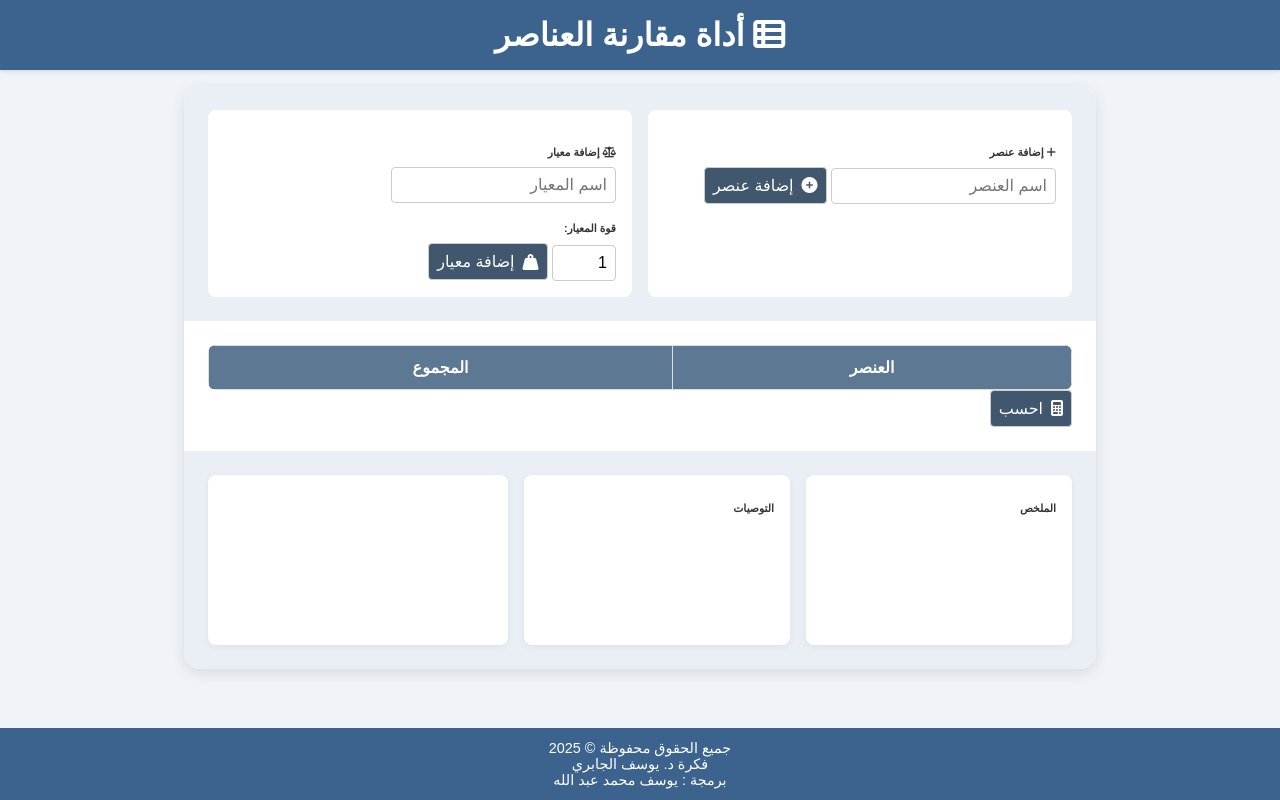
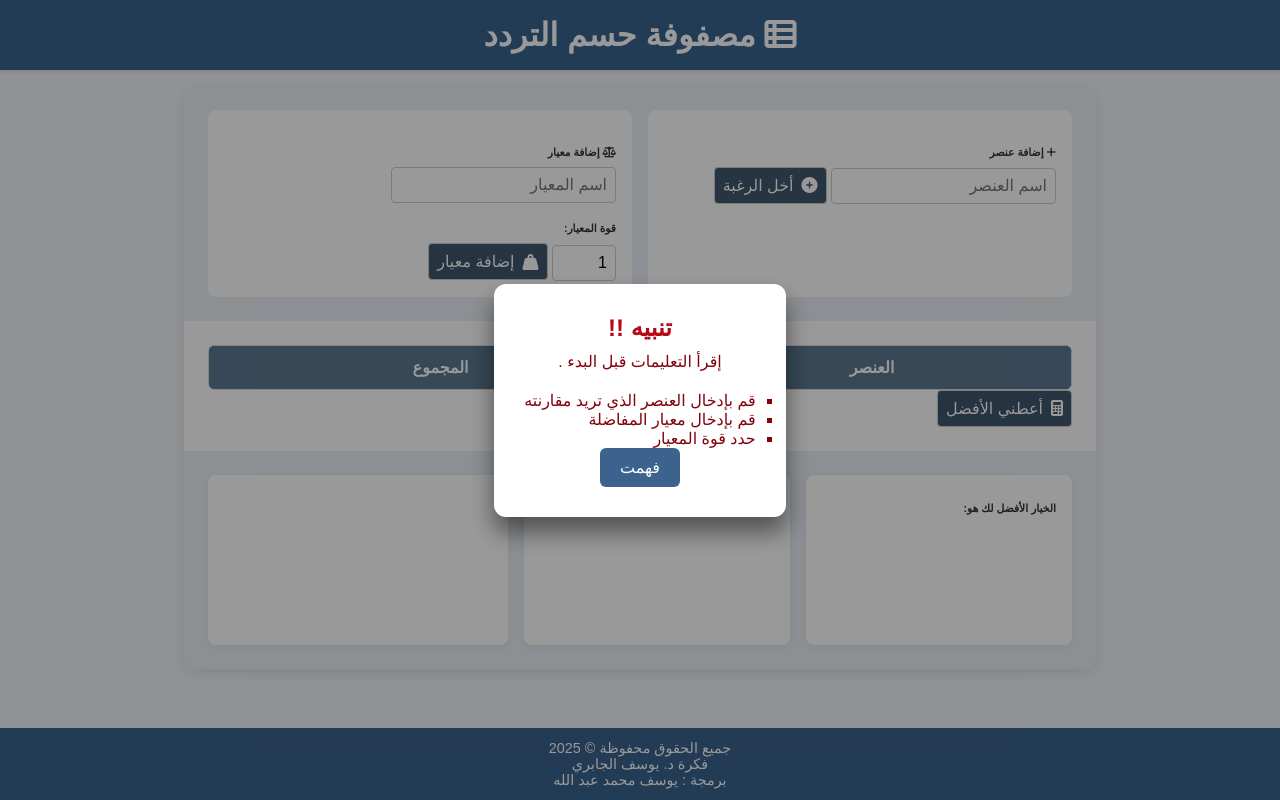
Before and after one commit to yousse7f/mchatetate, a plain HTML site: page index.html in a window 1280 px wide. Drawn offline with nearby package versions, Linux system fonts and the light colour scheme; a web font is replaced by a local one.

Commit message:
Update index.html

```diff
--- a/index.html
+++ b/index.html
@@ -4,8 +4,7 @@
 <head>
   <meta charset="UTF-8">
   <meta name="viewport" content="width=device-width, initial-scale=1.0">
-  <title>أداة مقارنة العناصر</title>
-
+  <title>مصفوفة حسم التردد </title>
   <!-- خطوط Google -->
   <link href="https://fonts.googleapis.com/css2?family=Kairo:wght@300;400;600;800&display=swap" rel="stylesheet">
   <!-- أيقونات Font Awesome -->
@@ -18,7 +17,7 @@
 
 <body>
   <header id="main-header">
-    <h1><i class="fa-solid fa-table-list"></i> أداة مقارنة العناصر</h1>
+    <h1><i class="fa-solid fa-table-list"></i> مصفوفة حسم التردد</h1>
   </header>
 
   <div id="container">
@@ -26,7 +25,7 @@
       <div>
         <h6><i class="fa-solid fa-plus"></i> إضافة عنصر</h6>
         <input type="text" id="new-item-name" placeholder="اسم العنصر">
-        <button id="add-item-btn"><i class="fa-solid fa-plus-circle"></i> إضافة عنصر</button>
+        <button id="add-item-btn"><i class="fa-solid fa-plus-circle"></i> أخل الرغبة</button>
       </div>
       <div>
         <h6><i class="fa-solid fa-scale-balanced"></i> إضافة معيار</h6>
@@ -44,20 +43,34 @@
         </thead>
         <tbody></tbody>
       </table>
-      <button id="calculate-btn"><i class="fa-solid fa-calculator"></i> احسب</button>
+      <button id="calculate-btn"><i class="fa-solid fa-calculator"></i> أعطني الأفضل</button>
     </div>
 
 
     <div id="result">
 
-      <div id="summary"><h6>الملخص</h6><p id="summary-text"></p></div>
+      <div id="summary"><h6>الخيار الأفضل لك هو: </h6><p id="summary-text"></p></div>
 
-      <div id="recommendations"><h6>التوصيات</h6><ul id="recommendations-list"></ul></div>
+      <div id="recommendations"><h6>إن أردت تطوير بعض المعايير إليك التوصيات</h6><ul id="recommendations-list"></ul></div>
       <div id="chart-container">
         <canvas id="chart"></canvas>
       </div>
     </div>
   </div>
+<!-- نافذة التنبيهات -->
+  <div class="overlay" id="alertOverlay">
+    <div class="alert-box">
+      <h2>تنبيه !!</h2>
+      <p>إقرأ التعليمات قبل البدء .</p>
+      <ul type="square" id="alerts">
+        <li>قم بإدخال العنصر الذي تريد مقارنته</li>
+        <li>قم بإدخال معيار المفاضلة</li>
+        <li>حدد قوة المعيار </li>
+    </ul>
+      <button onclick="closeAlert()">فهمت</button>
+    </div>
+  </div>
+  <!-- --------------- -->
 
   <footer id="main-footer">
     <p>جميع الحقوق محفوظة &copy; 2025 </p>
```
